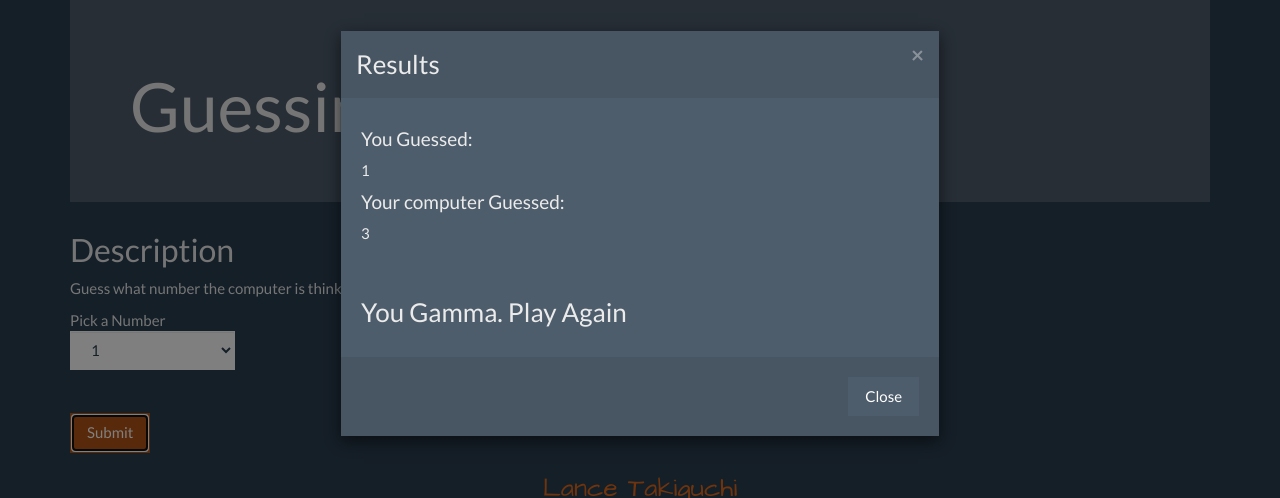
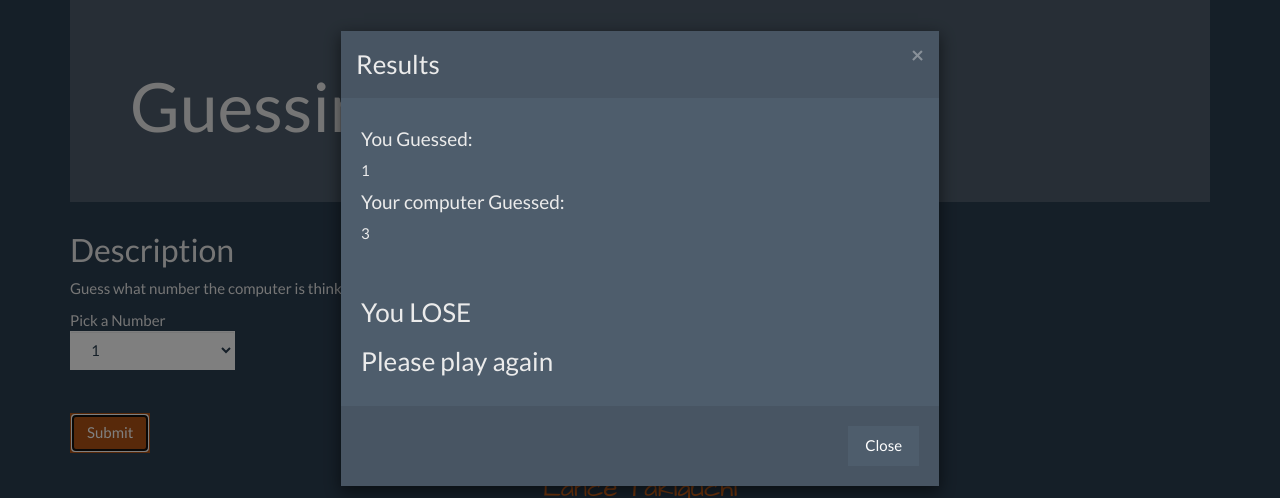
Before and after one commit to LanceTakiguchi/Guessing_Game, a plain HTML site: page index.html in a window 1280 px wide. Both pictures are taken after a click on the button "Submit". Shown: the top 498 px of the page. Drawn offline with nearby package versions, Linux system fonts and the light colour scheme.

Commit message:
WIN LOSE result displayed to player

```diff
--- a/index.html
+++ b/index.html
@@ -57,7 +57,8 @@
                       <h4> Your computer Guessed: </h5>
                       <p class="computerGuess">  </p>
                       <br>
-                      <h3> You Gamma. Play Again </h3>
+                      <h3> You <span class="winOrLose"></span></h3>
+                      <h3> Please play again </h3>
                   </div>
                   <div class="modal-footer">
                       <button type="button" class="btn btn-default" data-dismiss="modal"> Close </button>
--- a/js/script.js
+++ b/js/script.js
@@ -21,8 +21,14 @@ $(document).ready(function() {
 		var userGuess = parseInt($(".userGuess").val());
 		var aIPick = aINumGen(1,10);
 		var result = isSame(userGuess, aIPick);
+		console.log(result);
 
 		$(".youGuess").text(userGuess);
 		$(".computerGuess").text(aIPick);
+		if(result){
+			$(".winOrLose").text("WIN");
+		}else{
+			$(".winOrLose").text("LOSE");
+		}
 	});
 });
```
